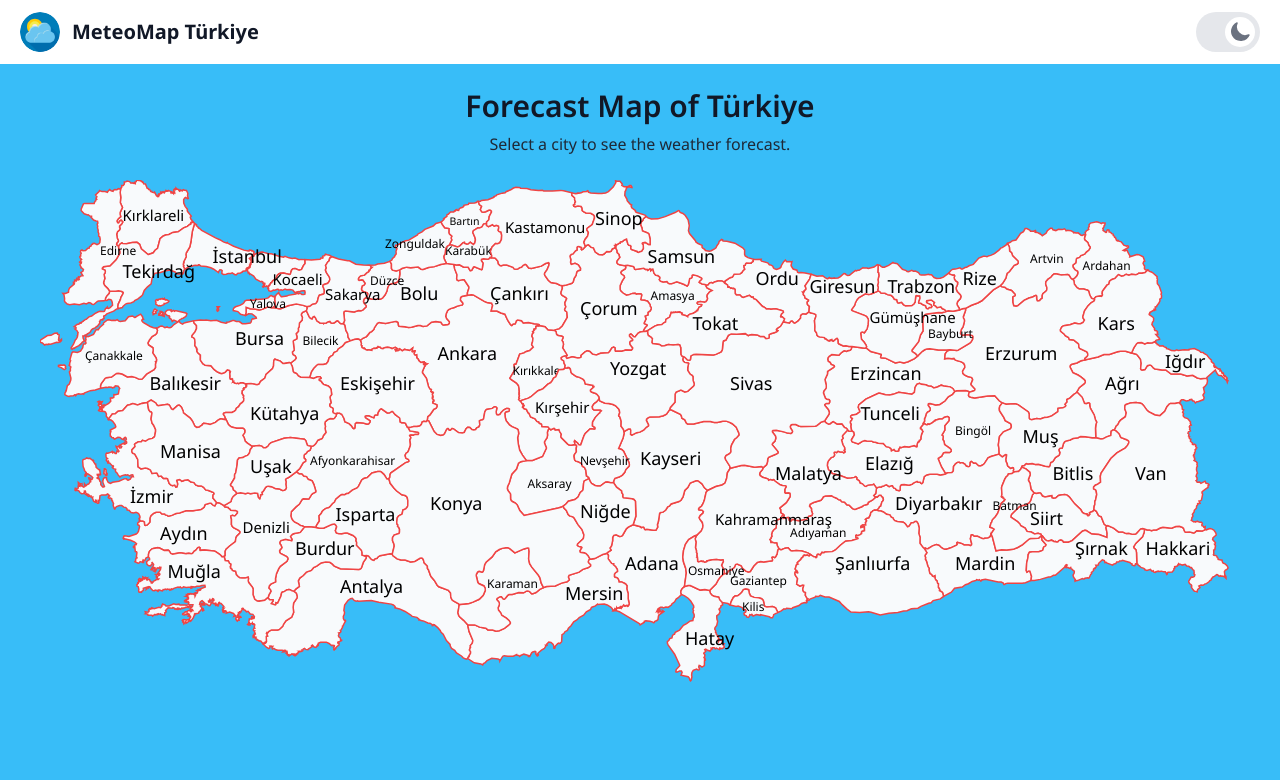
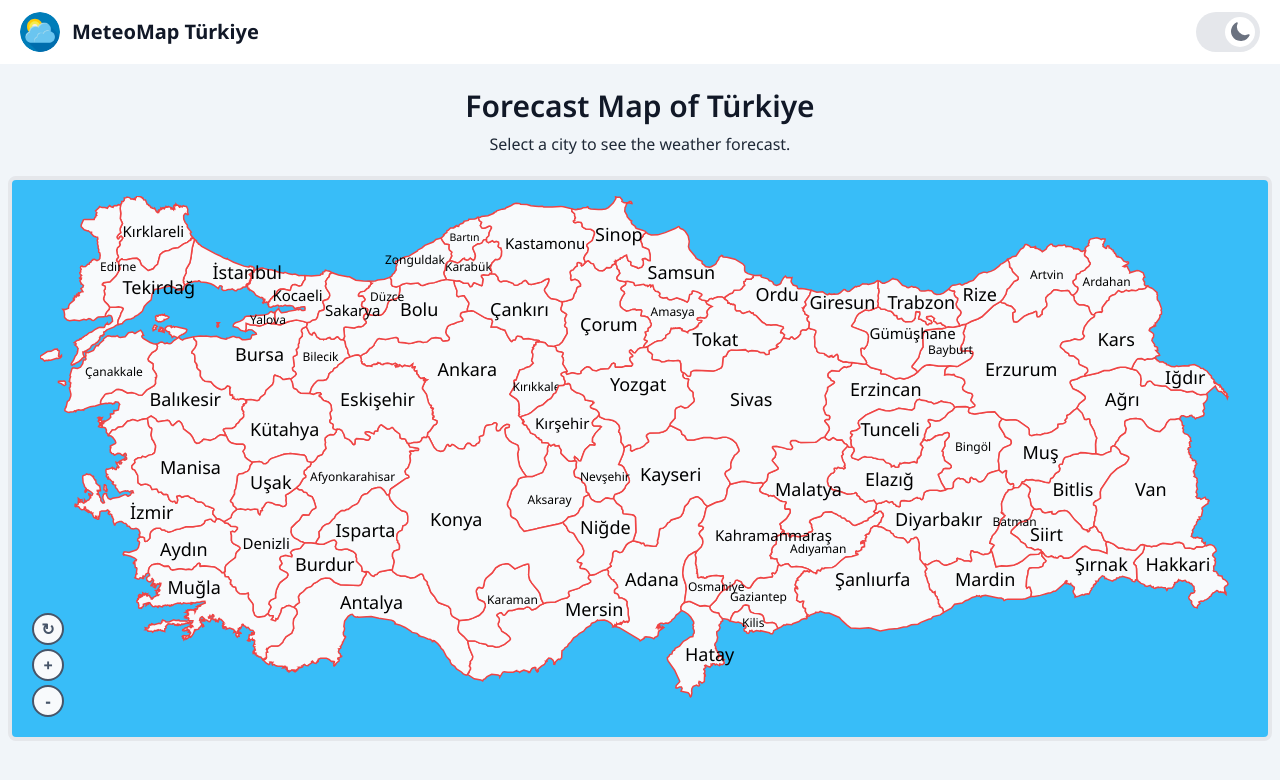
Before and after one commit to erol1098/turkey-weather-map, a Next.js app: page / in a window 1280 px wide. Shown: the top 780 px of the page. Built offline with nearby package versions, Linux system fonts and the light colour scheme.

Commit message:
Add Map Container component

```diff
--- a/package.json
+++ b/package.json
@@ -15,6 +15,8 @@
   },
   "dependencies": {
     "@heroicons/react": "^2.1.1",
+    "@react-spring/web": "^9.7.3",
+    "@use-gesture/react": "^10.3.0",
     "next": "14.0.4",
     "next-themes": "^0.2.1",
     "react": "^18",
--- a/src/app/layout.jsx
+++ b/src/app/layout.jsx
@@ -12,7 +12,7 @@ export const metadata = {
 
 export default function RootLayout({ children }) {
   return (
-    <html lang='tr'>
+    <html lang='en'>
       <body className={noto.className}>
         <ThemeProvider
           attribute='class'
--- a/src/app/page.jsx
+++ b/src/app/page.jsx
@@ -6,14 +6,14 @@ const HomePage = async ({ searchParams }) => {
   const city = searchParams.city;
 
   return (
-    <main className='relative sm-container w-full min-h-lvh py-6  bg-sky-400 dark:bg-slate-600'>
+    <>
       <Suspense>
         <Home />
       </Suspense>
       <Suspense>
         <ForecastSidebar city={city} />
       </Suspense>
-    </main>
+    </>
   );
 };
 
--- a/src/components/ForecastSidebar/index.jsx
+++ b/src/components/ForecastSidebar/index.jsx
@@ -34,7 +34,7 @@ const ForecastSidebar = ({ city = '' }) => {
 
   return (
     <section
-      className={`absolute top-0 right-0 w-[375px] h-full bg-teal-100 dark:bg-slate-900 shadow-xl ${openSidebar} transition-all duration-500 ease-in-out px-2 py-4 select-none`}
+      className={`absolute top-0 right-0 w-[375px] h-lvh bg-teal-100 dark:bg-slate-900 shadow-xl ${openSidebar} transition-all duration-500 ease-in-out px-2 py-4 select-none z-20`}
     >
       {city && (
         <ForecastCard
--- a/src/components/Home/PageTitle.jsx
+++ b/src/components/Home/PageTitle.jsx
@@ -1,7 +1,7 @@
 const PageTitle = ({ title = '', subtitle = '' }) => {
   return (
-    <div className='flex flex-col self-start md:self-center items-center justify-start gap-2'>
-      <h2 className='text-3xl font-semibold text-gray-900 dark:text-gray-100'>
+    <div className='flex flex-col items-center justify-center  gap-2 select-none'>
+      <h2 className='text-3xl text-center font-semibold text-gray-900 dark:text-gray-100'>
         {title}
       </h2>
       <p className='text-gray-800 dark:text-gray-300'>{subtitle}</p>
--- a/src/components/Home/index.jsx
+++ b/src/components/Home/index.jsx
@@ -1,16 +1,17 @@
 import { Map } from '..';
+import MapContainer from '../MapContainer';
 import PageTitle from './PageTitle';
 
 const Home = () => {
   return (
-    <section className='w-full overflow-x-auto px-8'>
-      <div className='min-w-[900px] max-w-[1200px] mx-auto bg-sky-400 dark:bg-slate-600 flex flex-col items-center justify-start gap-6'>
-        <PageTitle
-          title='Forecast Map of Türkiye'
-          subtitle='Select a city to see the weather forecast.'
-        />
+    <section className='w-full min-h-lvh px-2 bg-slate-100 dark:bg-slate-700 flex flex-col items-center justify-start gap-5 py-6'>
+      <PageTitle
+        title='Forecast Map of Türkiye'
+        subtitle='Select a city to see the weather forecast.'
+      />
+      <MapContainer>
         <Map />
-      </div>
+      </MapContainer>
     </section>
   );
 };
--- a/src/components/Map/index.jsx
+++ b/src/components/Map/index.jsx
@@ -21,6 +21,7 @@ const Map = () => {
       xmlnsXlink='http://www.w3.org/1999/xlink'
       version='1.1'
       viewBox='0 0 800 350'
+      className='max-w-[1200px] min-h-[250px] w-full h-fit '
     >
       {CITIES.map((city) => (
         <g key={city.id}>
--- /dev/null
+++ b/src/components/MapContainer/MapControls/MapControlButton.jsx
@@ -0,0 +1,12 @@
+const MapControlButton = ({ text = '', onClick = () => {} }) => {
+  return (
+    <button
+      className='w-8 h-8 text-md font-extrabold rounded-full bg-slate-50 dark:bg-slate-400 text-slate-600 dark:text-slate-50 hover:bg-slate-100 dark:hover:bg-slate-400 border-2 border-slate-600 dark:border-slate-100 transition-all duration-300 ease-out'
+      onClick={onClick}
+    >
+      {text}
+    </button>
+  );
+};
+
+export default MapControlButton;
--- /dev/null
+++ b/src/components/MapContainer/MapControls/index.jsx
@@ -0,0 +1,32 @@
+import MapControlButton from './MapControlButton';
+
+const MapControls = ({ api = {} }) => {
+  return (
+    <div className='absolute bottom-4 left-4 flex flex-col items-center justify-end gap-1 overflow-hidden z-10 p-1'>
+      <MapControlButton
+        text='↻'
+        onClick={() => api.start({ x: 0, y: 0, scale: 1, rotateZ: 0 })}
+      />
+      <MapControlButton
+        text='+'
+        onClick={() => {
+          api.start({ x: 0, y: 0, scale: 1, rotateZ: 0 });
+          api.start({ scale: 2 });
+        }}
+      />
+      <MapControlButton
+        text='-'
+        onClick={() => {
+          api.start({
+            x: 0,
+            y: 0,
+            scale: 1,
+            rotateZ: 0,
+          });
+        }}
+      />
+    </div>
+  );
+};
+
+export default MapControls;
--- /dev/null
+++ b/src/components/MapContainer/index.jsx
@@ -0,0 +1,26 @@
+'use client';
+
+import useMapGestures from '@/hooks/useMapGestures';
+import { animated } from '@react-spring/web';
+import MapControls from './MapControls';
+
+const MapContainer = ({ children }) => {
+  const { style, api, ref } = useMapGestures();
+
+  return (
+    <div className='relative w-full flex flex-col justify-center items-center gap-2 p-4 border-4 rounded-lg bg-sky-400 dark:bg-slate-600'>
+      <MapControls api={api} />
+      <div className='w-full h-auto flex items-center justify-center overflow-hidden'>
+        <animated.div
+          ref={ref}
+          style={style}
+          className='relative w-full will-change-transform cursor-grab touch-none overflow-hidden flex flex-col justify-start items-center select-none'
+        >
+          {children}
+        </animated.div>
+      </div>
+    </div>
+  );
+};
+
+export default MapContainer;
--- /dev/null
+++ b/src/hooks/useMapGestures.jsx
@@ -0,0 +1,67 @@
+'use client';
+import { useEffect, useRef } from 'react';
+
+import { useSpring } from '@react-spring/web';
+import { createUseGesture, dragAction, pinchAction } from '@use-gesture/react';
+
+const useGesture = createUseGesture([dragAction, pinchAction]);
+
+const useMapGestures = () => {
+  useEffect(() => {
+    const handler = (e) => e.preventDefault();
+    document.addEventListener('gesturestart', handler);
+    document.addEventListener('gesturechange', handler);
+    document.addEventListener('gestureend', handler);
+    return () => {
+      document.removeEventListener('gesturestart', handler);
+      document.removeEventListener('gesturechange', handler);
+      document.removeEventListener('gestureend', handler);
+    };
+  }, []);
+
+  const [style, api] = useSpring(() => ({
+    x: 0,
+    y: 0,
+    scale: 1,
+    rotateZ: 0,
+  }));
+  const ref = useRef();
+
+  useGesture(
+    {
+      onDrag: ({ pinching, cancel, offset: [x, y], ...rest }) => {
+        if (pinching) return cancel();
+        api.start({ x, y });
+      },
+      onPinch: ({
+        origin: [ox, oy],
+        first,
+        movement: [ms],
+        offset: [s, a],
+        memo,
+      }) => {
+        if (first) {
+          const { width, height, x, y } = ref.current?.getBoundingClientRect();
+          const tx = ox - (x + width / 2);
+          const ty = oy - (y + height / 2);
+          memo = [style.x.get(), style.y.get(), tx, ty];
+        }
+
+        const x = memo[0] - (ms - 1) * memo[2];
+        const y = memo[1] - (ms - 1) * memo[3];
+        // api.start({ scale: s, rotateZ: a, x, y });
+        api.start({ scale: s, rotateZ: 0, x, y });
+        return memo;
+      },
+    },
+    {
+      target: ref,
+      drag: { from: () => [style.x.get(), style.y.get()] },
+      pinch: { scaleBounds: { min: 1, max: 4 }, rubberband: true },
+    }
+  );
+
+  return { style, api, ref };
+};
+
+export default useMapGestures;
```
Also changed, not shown: src/components/ForecastSidebar/ForecastCard/CardBody/WeatherIcon.jsx (+1 -1 lines), 1 other file (tests, documents, lock files or other folders).
